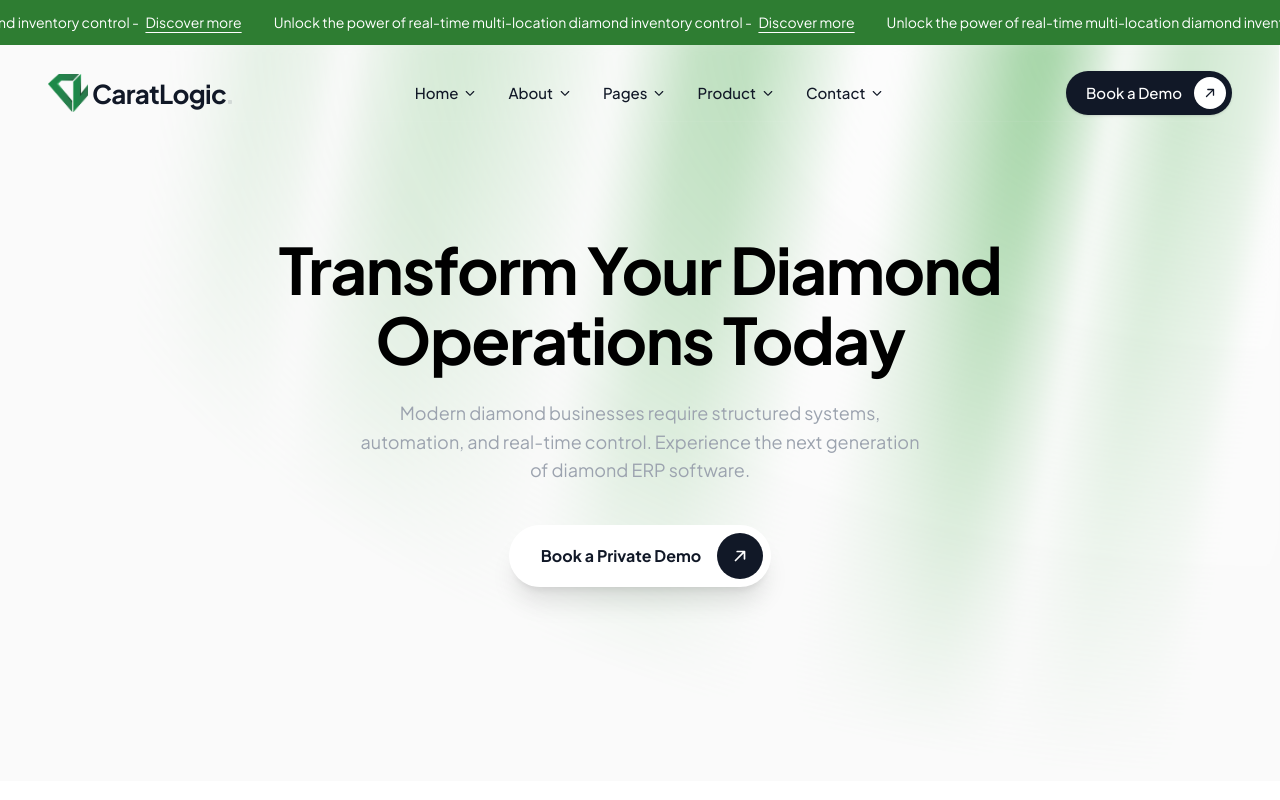
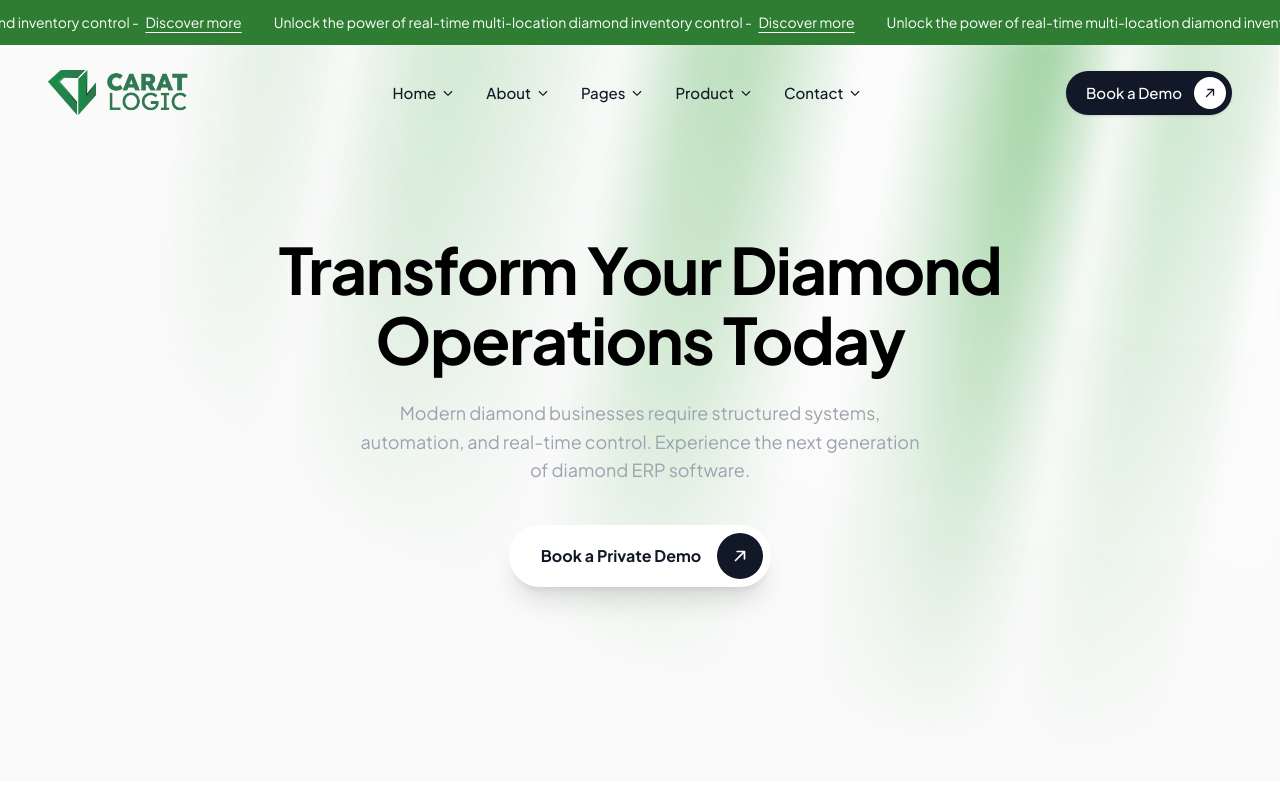
Before and after one commit to yudee-kajkarma/caratlogic-landing-page, a Next.js app: page / in a window 1280 px wide. Shown: the top 800 px of the page. Built offline with nearby package versions, Linux system fonts and the light colour scheme.

Commit message:
feat: add full logo image to Header component and improve formatting for better readability

```diff
--- a/src/components/layouts/Header.tsx
+++ b/src/components/layouts/Header.tsx
@@ -42,7 +42,6 @@ export function Header() {
 
     return (
         <>
-
             <motion.header
                 className="fixed top-0 left-0 right-0 z-50 flex flex-col items-center w-full"
                 initial={{
@@ -84,9 +83,14 @@ export function Header() {
                             }}
                         >
                             {[...Array(4)].map((_, i) => (
-                <div key={i} className="flex items-center gap-8 text-[14px]">
+                                <div
+                                    key={i}
+                                    className="flex items-center gap-8 text-[14px]"
+                                >
                                     <span>
-                    Unlock the power of real-time multi-location diamond inventory control -{" "}
+                                        Unlock the power of real-time
+                                        multi-location diamond inventory control
+                                        -{" "}
                                         <Link
                                             href="#"
                                             className="underline underline-offset-4 hover:text-gray-300 transition-colors ml-1"
@@ -105,10 +109,15 @@ export function Header() {
                     <div className="flex items-center justify-between h-20 md:h-24 transition-all duration-300">
                         {/* Logo */}
                         <Link href="/" className="flex items-center gap-1 z-10">
-              <Image src="/logo.png" alt="Logo" width={40} height={40} />
-              <span className="text-[26px] font-bold tracking-tight text-[#111827] flex items-baseline">
+                            <Image
+                                src="/logo-full.png"
+                                alt="Logo"
+                                width={140}
+                                height={40}
+                            />
+                            {/* <span className="text-[26px] font-bold tracking-tight text-[#111827] flex items-baseline">
                 CaratLogic<span className="text-[8px] ml-[2px] mb-1 opacity-80 backdrop-blur-sm bg-gray-600/20 text-transparent leading-none select-none rounded-[1px] w-1 h-1 inline-block"></span>
-              </span>
+              </span> */}
                         </Link>
 
                         {/* Desktop Navigation */}
@@ -138,7 +147,10 @@ export function Header() {
                                 >
                                     <span>Book a Demo</span>
                                     <div className="flex items-center justify-center w-8 h-8 rounded-full bg-white text-[#111827] transition-transform duration-300 group-hover:rotate-45">
-                    <ArrowUpRight weight="bold" className="w-[14px] h-[14px]" />
+                                        <ArrowUpRight
+                                            weight="bold"
+                                            className="w-[14px] h-[14px]"
+                                        />
                                     </div>
                                 </motion.div>
                             </Link>
```
Also changed, not shown: public/logo-full.png (added). Lines whose indentation alone changed are shown as unchanged.
